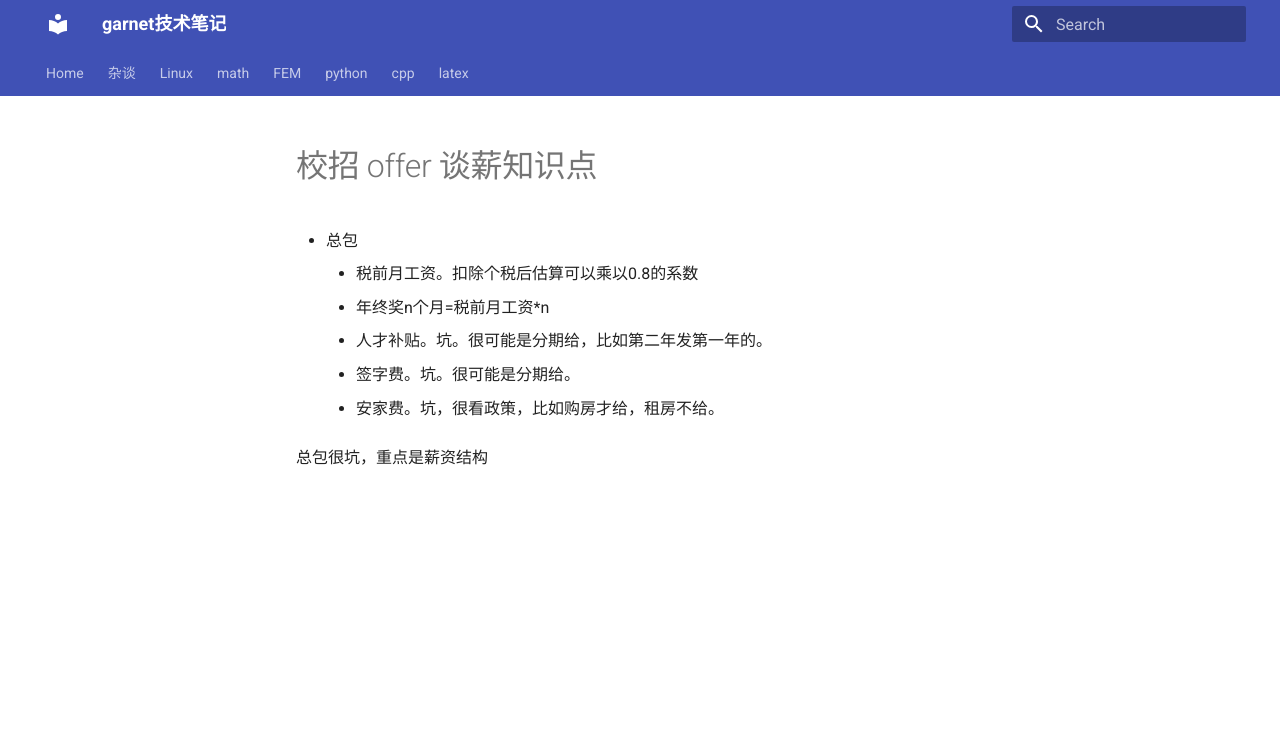
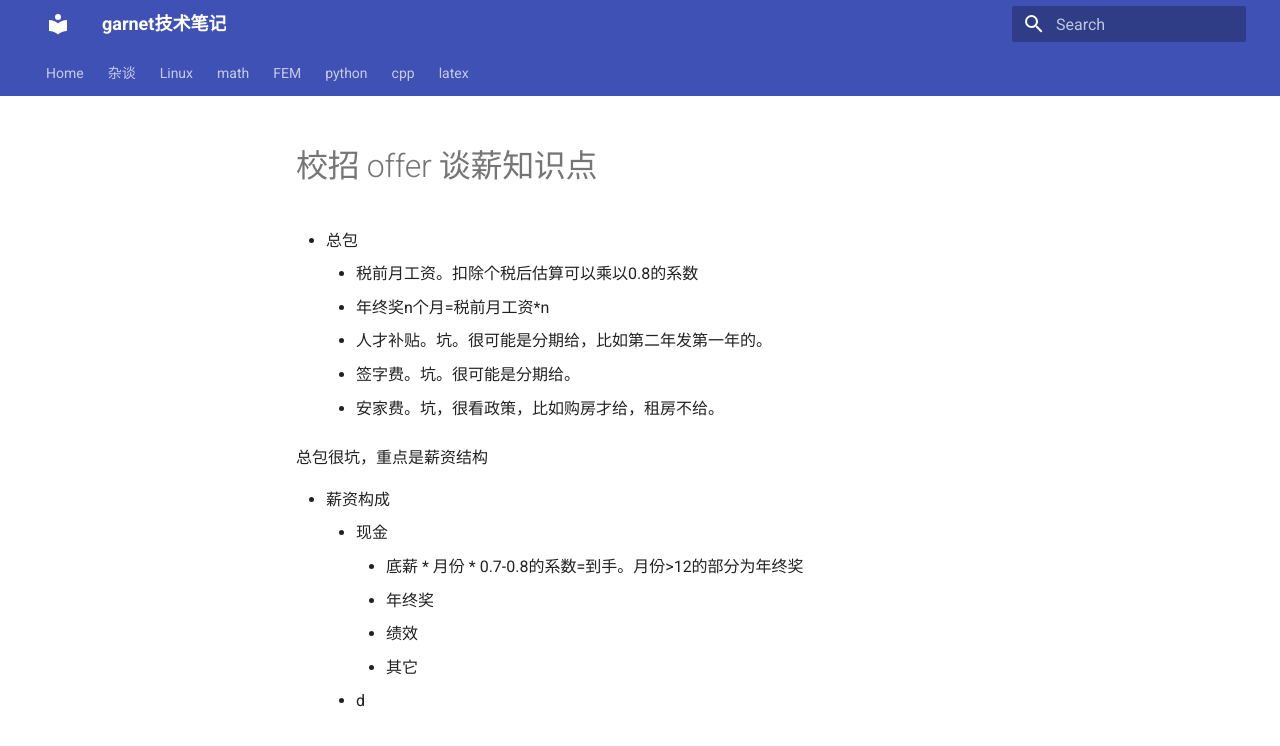
Before and after one commit to ymma98/technotes, an MkDocs documentation site: the page built from docs/杂谈/校招offer谈薪知识点.md, in a window 1280 px wide. Shown: the top 746 px of the page. Built offline with MkDocs 1.6.1 and Material for MkDocs 9.7.7, drawn with Linux system fonts in a browser that asks for light colours.

Commit message:
docs/杂谈/校招offer谈薪知识点.md updated from https://stackedit.cn/

```diff
--- a/docs/杂谈/校招offer谈薪知识点.md
+++ b/docs/杂谈/校招offer谈薪知识点.md
@@ -8,6 +8,14 @@
 	* 安家费。坑，很看政策，比如购房才给，租房不给。
 
 总包很坑，重点是薪资结构
+
+* 薪资构成
+	* 现金
+		* 底薪 * 月份 * 0.7-0.8的系数=到手。月份>12的部分为年终奖
+		* 年终奖
+		* 绩效
+		* 其它
+	* d
 <!--stackedit_data:
-eyJoaXN0b3J5IjpbNzU0ODAxOTk1XX0=
+eyJoaXN0b3J5IjpbLTg2NDA2NzMzN119
 -->
```
